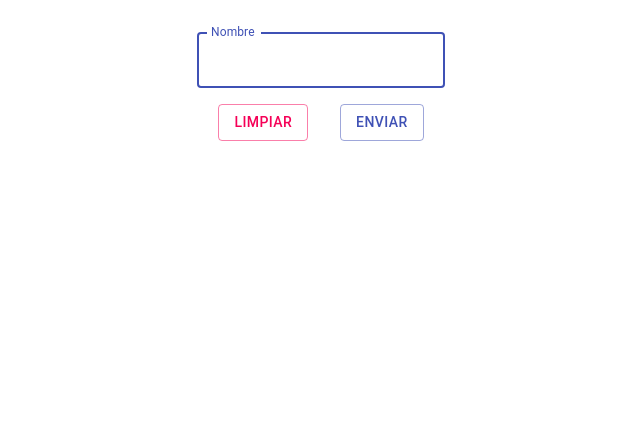
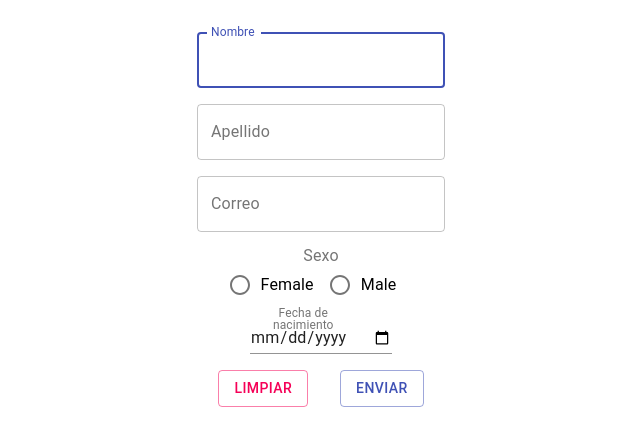
Before and after one commit to Destroy-Youth/base-example-java-react, a React (Create React App) app in the folder Front/basejavareact/: page / in a window 1280 px wide. Shown: the top 446 px of the page, without its empty margins (319-959 px from the left). Built offline with nearby package versions, Linux system fonts and the light colour scheme.

Commit message:
Formulario se añaden campos faltantes

```diff
--- a/Front/basejavareact/package.json
+++ b/Front/basejavareact/package.json
@@ -4,6 +4,7 @@
   "private": true,
   "dependencies": {
     "@material-ui/core": "^4.8.3",
+    "@material-ui/pickers": "^3.2.9",
     "@material-ui/styles": "^4.8.2",
     "@testing-library/jest-dom": "^4.2.4",
     "@testing-library/react": "^9.4.0",
--- a/Front/basejavareact/src/App.js
+++ b/Front/basejavareact/src/App.js
@@ -1,10 +1,15 @@
 import React from "react";
 import "./App.css";
 import * as yup from "yup";
-import { NameInputValidation } from "./InputValidation";
+import { NameInputValidation, StringInputValidation } from "./InputValidation";
 import { TextField, Button } from "@material-ui/core";
 import { withFormik } from "formik";
 import { makeStyles } from "@material-ui/styles";
+import Radio from "@material-ui/core/Radio";
+import RadioGroup from "@material-ui/core/RadioGroup";
+import FormControlLabel from "@material-ui/core/FormControlLabel";
+import FormControl from "@material-ui/core/FormControl";
+import FormLabel from "@material-ui/core/FormLabel";
 
 export default function App() {
   return (
@@ -45,9 +50,16 @@ const PersonalDataForm = ({
       "& button:first-child": {
         marginRight: "2rem"
       }
+    },
+    radioGroup: {
+      display: "fles",
+      flexDirection: "row"
     }
   });
 
+  /**
+   * Custom Material UI style hook
+   */
   const classes = useStyles();
 
   return (
@@ -56,6 +68,11 @@ const PersonalDataForm = ({
       className={classes.form}
       onSubmit={handleSubmit}
     >
+      {errors.inputFirstName && touched.inputFirstName && (
+        <div id="feedbackFirstName" className={classes.error}>
+          {errors.inputFirstName}
+        </div>
+      )}
       <TextField
         className={classes.input}
         autoComplete="off"
@@ -68,11 +85,64 @@ const PersonalDataForm = ({
         margin={"normal"}
         autoFocus={true}
       />
-      {errors.inputFirstName && touched.inputFirstName && (
-        <div id="feedbackFirstName" className={classes.error}>
-          {errors.inputFirstName}
+      {errors.inputLastName && touched.inputLastName && (
+        <div id="feedbackLastName" className={classes.error}>
+          {errors.inputLastName}
         </div>
       )}
+      <TextField
+        className={classes.input}
+        autoComplete="off"
+        type={"text"}
+        id={"inputLastName"}
+        value={values.inputLastName}
+        onChange={handleChange}
+        variant={"outlined"}
+        label={"Apellido"}
+        margin={"normal"}
+      />
+      {errors.inputMail && touched.inputMail && (
+        <div id="feedbackMail" className={classes.error}>
+          {errors.inputMail}
+        </div>
+      )}
+      <TextField
+        className={classes.input}
+        autoComplete="off"
+        type={"email"}
+        id={"inputMail"}
+        value={values.inputMail}
+        onChange={handleChange}
+        variant={"outlined"}
+        label={"Correo"}
+        margin={"normal"}
+      />
+
+      <FormControl>
+        <FormLabel>Sexo</FormLabel>
+        <RadioGroup
+          name="gender"
+          value={values.radioGender}
+          onChange={handleChange}
+          className={classes.radioGroup}
+        >
+          <FormControlLabel value="F" control={<Radio />} label="Female" />
+          <FormControlLabel value="M" control={<Radio />} label="Male" />
+        </RadioGroup>
+      </FormControl>
+
+      <TextField
+        id="birthDate"
+        label="Fecha de nacimiento"
+        type="date"
+        className={classes.input}
+        InputLabelProps={{
+          shrink: true
+        }}
+        value={values.dateBirthDate}
+        onChange={handleChange}
+      />
+
       <div className={classes.buttonGroup}>
         <Button variant={"outlined"} color={"secondary"}>
           Limpiar
@@ -86,15 +156,20 @@ const PersonalDataForm = ({
 };
 
 const PersonalDataFormik = withFormik({
-  mapPropsToValues({ inputFirstName }) {
+  mapPropsToValues() {
     return {
-      inputFirstName: inputFirstName || ""
+      inputFirstName: "",
+      inputLastName: "",
+      inputMail: ""
     };
   },
   validationSchema: yup.object().shape({
-    inputFirstName: NameInputValidation
+    inputFirstName: NameInputValidation,
+    inputLastName: NameInputValidation,
+    inputMail: StringInputValidation
   }),
   handleSubmit(values, bag) {
-    bag.props.consulta(values.inputFolioRecolecta);
-  }
+    console.log(values);
+  },
+  displayName: "PersonalDataForm"
 })(PersonalDataForm);
--- a/Front/basejavareact/src/InputValidation.js
+++ b/Front/basejavareact/src/InputValidation.js
@@ -7,6 +7,8 @@ export const GeneralInputValidation = yup
     excludeEmptyString: true
   })
   .required("Campo requerido");
+
+export const StringInputValidation = yup.string();
 
 export const NameInputValidation = yup
   .string()
```
Also changed, not shown: 1 other file (tests, documents, lock files or other folders).
